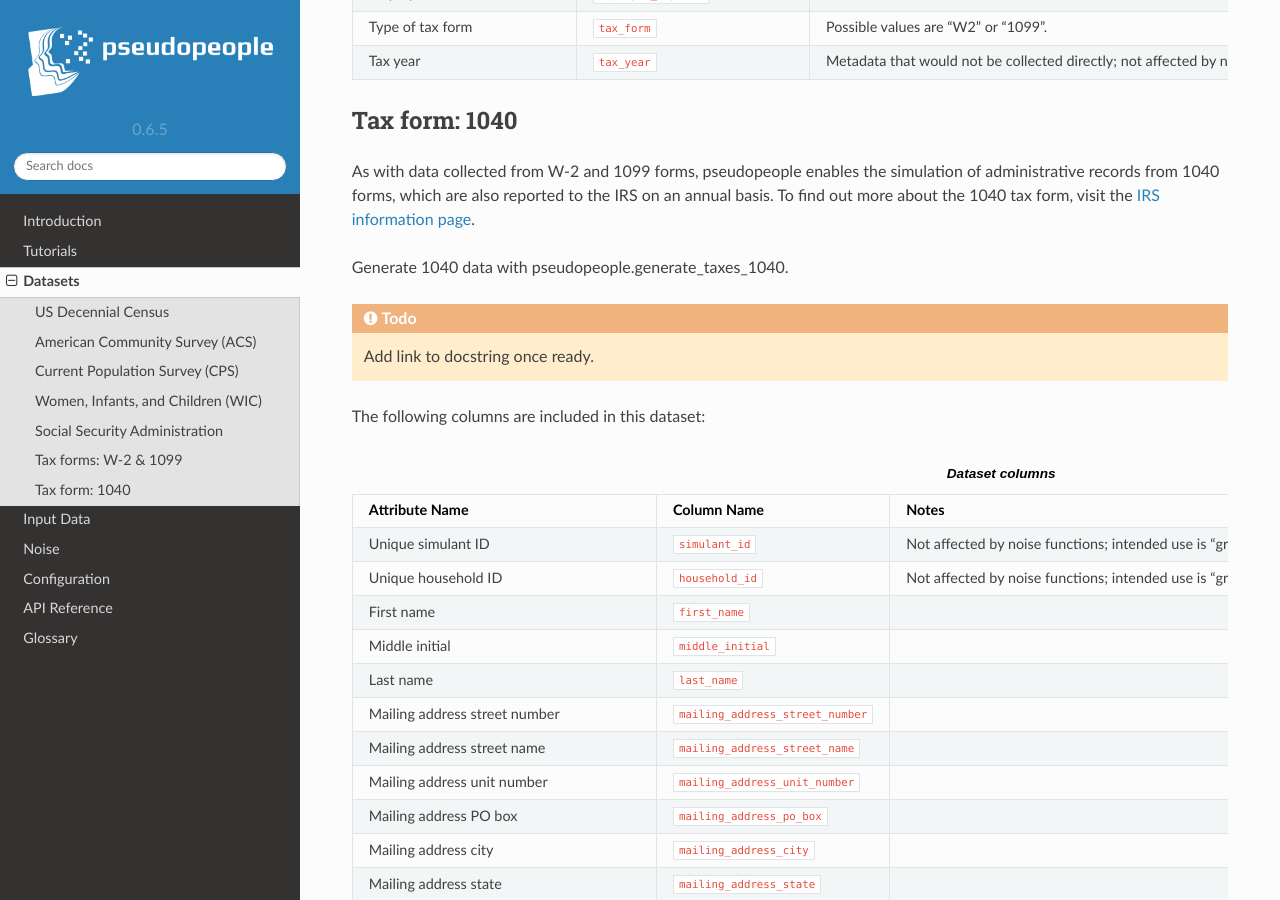
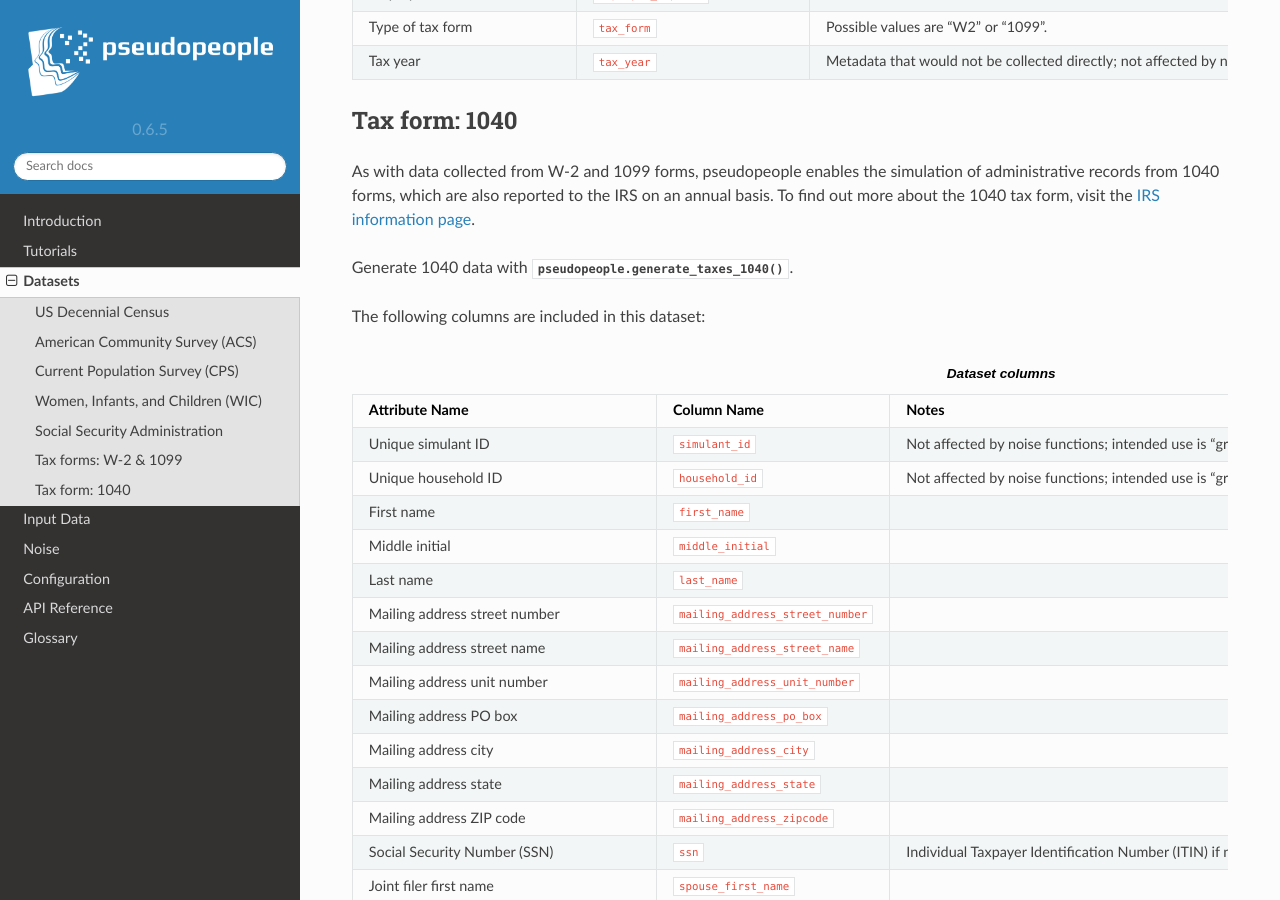
Before and after one commit to ihmeuw/pseudopeople, a Sphinx documentation site: the page built from docs/source/datasets/index.rst, in a window 1280 px wide and 900 px high, scrolled down 6609 px. Built offline with Sphinx 7.4.7 and the Read the Docs theme 2.0.0, drawn with Linux system fonts in a browser that asks for light colours.

Commit message:
Add 1040 docstring link to datasets page (#246)
Co-authored-by: Alix Pletcher <pletale@ihme.washington.edu>

```diff
--- a/docs/source/datasets/index.rst
+++ b/docs/source/datasets/index.rst
@@ -496,10 +496,8 @@
 As with data collected from W-2 and 1099 forms, pseudopeople enables the simulation of administrative records from 1040 forms, which are
 also reported to the IRS on an annual basis. To find out more about the 1040 tax form, visit the `IRS information page <https://www.irs.gov/instructions/i1040gi>`_.
 
-Generate 1040 data with pseudopeople.generate_taxes_1040.
+Generate 1040 data with :func:`pseudopeople.generate_taxes_1040`.
 
-.. todo::
-  Add link to docstring once ready.
 
 The following columns are included in this dataset:
 
```
